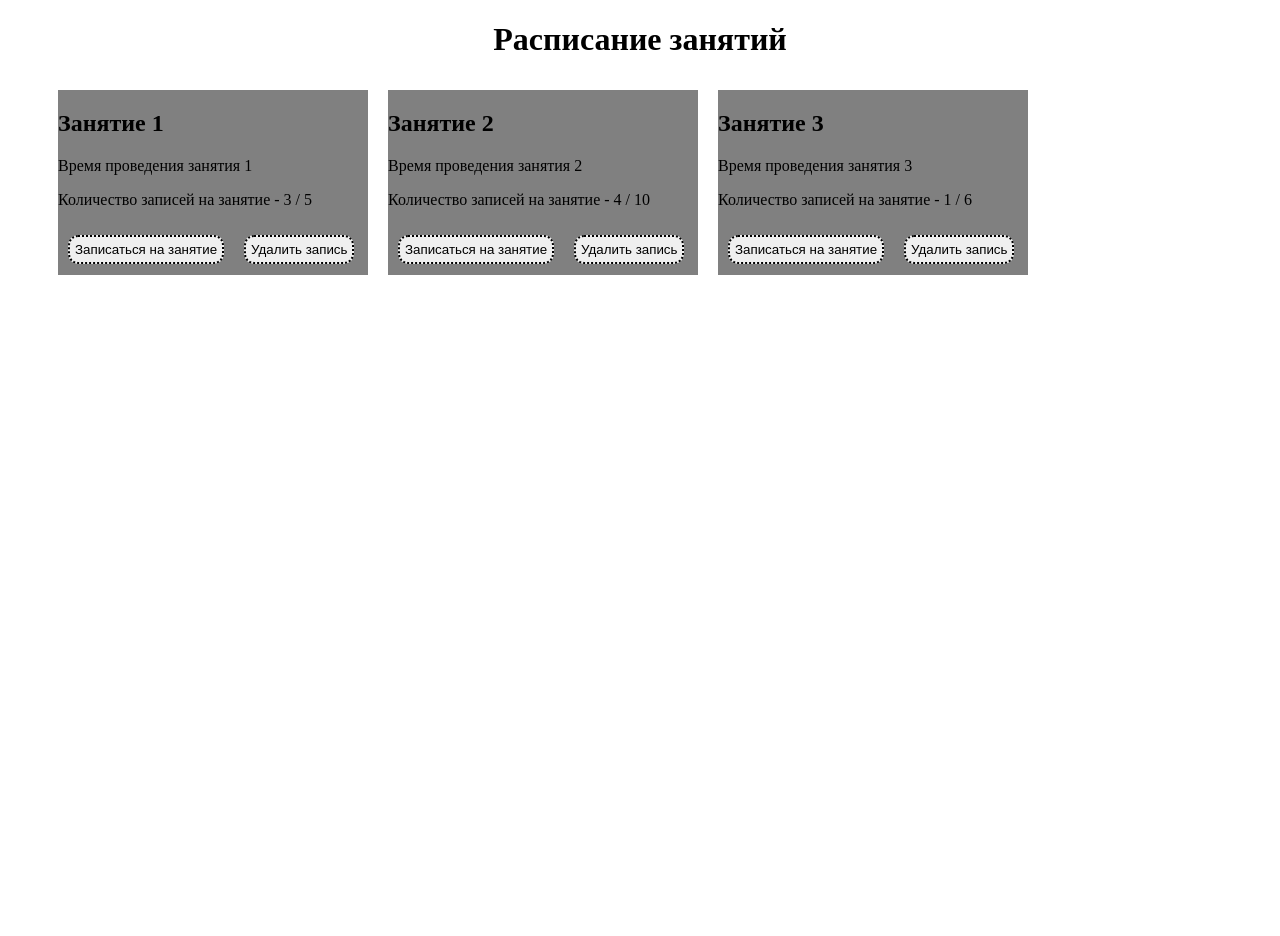
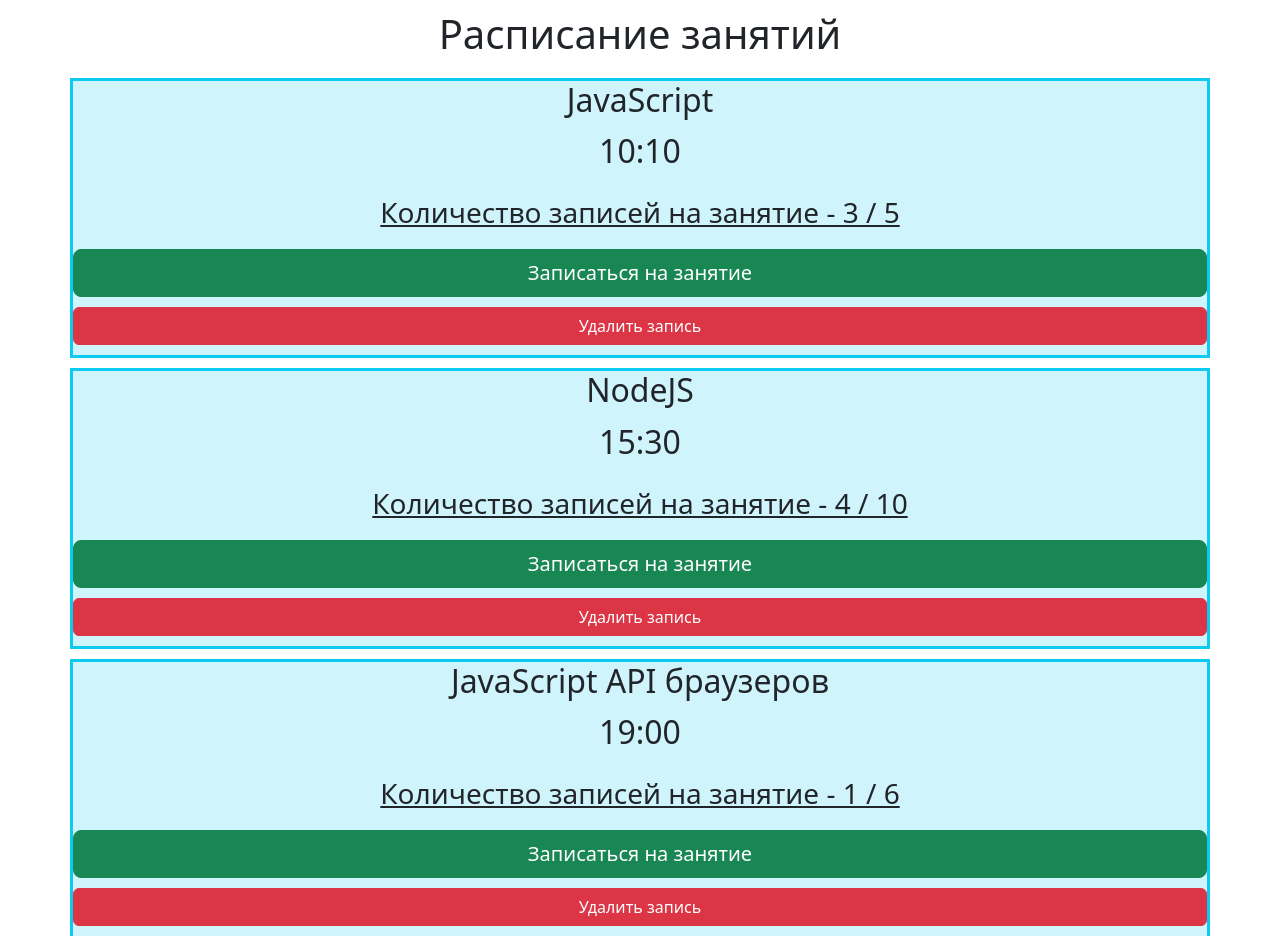
Before and after one commit to VladislavSfrv/JavaScriptAPI, a plain HTML site: page Seminar_1/index.html in a window 1280 px wide. Shown: the top 936 px of the page. Before the commit the page ends 800 px from the top, so only its background shows below. Drawn offline with nearby package versions, Linux system fonts and the light colour scheme.

Commit message:
Lesson 1

```diff
--- a/Seminar_1/index.html
+++ b/Seminar_1/index.html
@@ -5,16 +5,10 @@
     <meta name="viewport" content="width=device-width, initial-scale=1.0">
     <title>Lesson 1</title>
     <link rel="stylesheet" href="style.css">
+    <link href="https://cdn.jsdelivr.net/npm/bootstrap@5.3.3/dist/css/bootstrap.min.css" rel="stylesheet" integrity="sha384-QWTKZyjpPEjISv5WaRU9OFeRpok6YctnYmDr5pNlyT2bRjXh0JMhjY6hW+ALEwIH" crossorigin="anonymous">
+
 </head>
-<!-- <style>
-    .box{
-        width: 100px;
-        height: 100px;
-        background-color: blue;
-        margin: 10px;
-        display: inline-block;
-    }
-</style> -->
+
 <body>
     <!-- <section class = "task">
         <h1>Определение текущего размера окна браузера</h1>
@@ -51,7 +45,7 @@
 
     <script src="https://cdn.jsdelivr.net/npm/bootstrap@5.5.0/dist/js/bootstrap.bundle.min.js"></script> -->
 
-    <div>
+    <div class="container">
         <h1 class="title">Расписание занятий</h1>
         <ul class="list-group" id="articleList">
 
@@ -59,6 +53,7 @@
 
     </div>
 
+    <script src="https://cdn.jsdelivr.net/npm/bootstrap@5.3.3/dist/js/bootstrap.bundle.min.js" integrity="sha384-YvpcrYf0tY3lHB60NNkmXc5s9fDVZLESaAA55NDzOxhy9GkcIdslK1eN7N6jIeHz" crossorigin="anonymous"></script>
     <script src="script.js">
         // const articleData = [
         //     {
--- a/Seminar_1/script.js
+++ b/Seminar_1/script.js
@@ -2,25 +2,32 @@
 
 const articleData = [
     {
-        title: "Занятие 1",
-        time: "Время проведения занятия 1",
+        title: "JavaScript",
+        time: "10:10",
         maxPeople: 5,
         tempPeople: 3,
         id: 0
     },
     {
-        title: "Занятие 2",
-        time: "Время проведения занятия 2",
+        title: "NodeJS",
+        time: "15:30",
         maxPeople: 10,
         tempPeople: 4,
         id: 1
     },
     {
-        title: "Занятие 3",
-        time: "Время проведения занятия 3",
+        title: "JavaScript API браузеров",
+        time: "19:00",
         maxPeople: 6,
         tempPeople: 1,
         id: 2
+    },
+    {
+        title: "Математика",
+        time: "15:10",
+        maxPeople: 15,
+        tempPeople: 10,
+        id: 3
     }
 ];
 
@@ -30,7 +37,8 @@ const articleData = [
 let uniqueID = 0;
 function createArticle(title, time, maxPeople, tempPeople) {
     const articleItem = document.createElement('li');
-    articleItem.classList.add("article-li");
+    articleItem.classList.add("article-li", "bg-info-subtle","text-center", "row", "border", "border-info", "border-3");
+
 
     const articleTitle = document.createElement('h2');
     articleTitle.textContent = title;
@@ -38,21 +46,20 @@ function createArticle(title, time, maxPeople, tempPeople) {
 
     const articleTime = document.createElement('p');
     articleTime.textContent = time;
-    articleTime.classList.add('article-time');
+    articleTime.classList.add('article-time', 'fs-2');
 
     const articlePeople = document.createElement('p');
     articlePeople.textContent = `Количество записей на занятие - ${tempPeople} / ${maxPeople}`;
-    articlePeople.classList.add(`article-people-${uniqueID}`);
+    articlePeople.classList.add(`article-people-${uniqueID}`, 'fs-3', 'text-decoration-underline');
 
     const articleButtonUp = document.createElement('button');
     articleButtonUp.textContent = "Записаться на занятие";
-    articleButtonUp.classList.add('article-button');
+    articleButtonUp.classList.add('btn', 'btn-success', 'btn-lg');
     articleButtonUp.setAttribute('id', uniqueID);
 
     const articleButtonRemove = document.createElement('button');
     articleButtonRemove.textContent = "Удалить запись";
-    articleButtonRemove.classList.add('article-button');
-    articleButtonUp.classList.add(`btn-remove-${uniqueID}`);
+    articleButtonRemove.classList.add('btn', `btn-remove-${uniqueID}`, 'btn-danger');
     articleButtonRemove.setAttribute('id', uniqueID);
     uniqueID++;
 
@@ -80,10 +87,10 @@ articleList.addEventListener('click', (e) => {
             const buttonID = Number(e.target.id);
             articleData.forEach(element => {
                 if (element.id === buttonID) {
-                    const elementID = element.id;
-                    if (articleData[elementID].tempPeople < articleData[elementID].maxPeople) {
-                        articleData[elementID].tempPeople++;
-                        document.querySelector(`.article-people-${elementID}`).textContent = `Количество записей на занятие - ${articleData[elementID].tempPeople} / ${articleData[elementID].maxPeople}`;
+                    if (articleData[element.id].tempPeople < articleData[element.id].maxPeople) {
+                        articleData[element.id].tempPeople++;
+                        document.querySelector(`.article-people-${element.id}`).textContent = `Количество записей на занятие - ${articleData[element.id].tempPeople} / ${articleData[element.id].maxPeople}`;
+                        document.querySelector(`.btn-remove-${buttonID}`).disabled = false;
                     }else{
                         alert('Свободных мест для записи нет!');
                         document.getElementById(buttonID).disabled = true;
@@ -94,10 +101,9 @@ articleList.addEventListener('click', (e) => {
             const buttonID = Number(e.target.id);
             articleData.forEach(element => {
                 if (element.id === buttonID) {
-                    const elementID = element.id;
-                    if (articleData[elementID].tempPeople !== 0 ) {
-                        articleData[elementID].tempPeople--;
-                        document.querySelector(`.article-people-${elementID}`).textContent = `Количество записей на занятие - ${articleData[elementID].tempPeople} / ${articleData[elementID].maxPeople}`;
+                    if (articleData[element.id].tempPeople !== 0 ) {
+                        articleData[element.id].tempPeople--;
+                        document.querySelector(`.article-people-${element.id}`).textContent = `Количество записей на занятие - ${articleData[element.id].tempPeople} / ${articleData[element.id].maxPeople}`;
                         document.getElementById(buttonID).disabled = false;
                     }else{
                         document.querySelector(`.btn-remove-${buttonID}`).disabled = true;
--- a/Seminar_1/style.css
+++ b/Seminar_1/style.css
@@ -1,19 +1,13 @@
 .title{
     display: flex;
     justify-content: center;
+    margin-bottom: 20px;
+    margin-top: 10px;
 }
 
 .article-li{
-    width: 310px;
-    height: 185px;
     margin: 10px;
-    display: inline-block;
-    background-color: gray;
 }
-
-.article-button, .article-button-remove{
-    margin: 10px;
-    padding: 5px;
-    border-style: dotted;
-    border-radius: 10px;
+.btn{
+    margin-bottom: 10px;
 }
```
